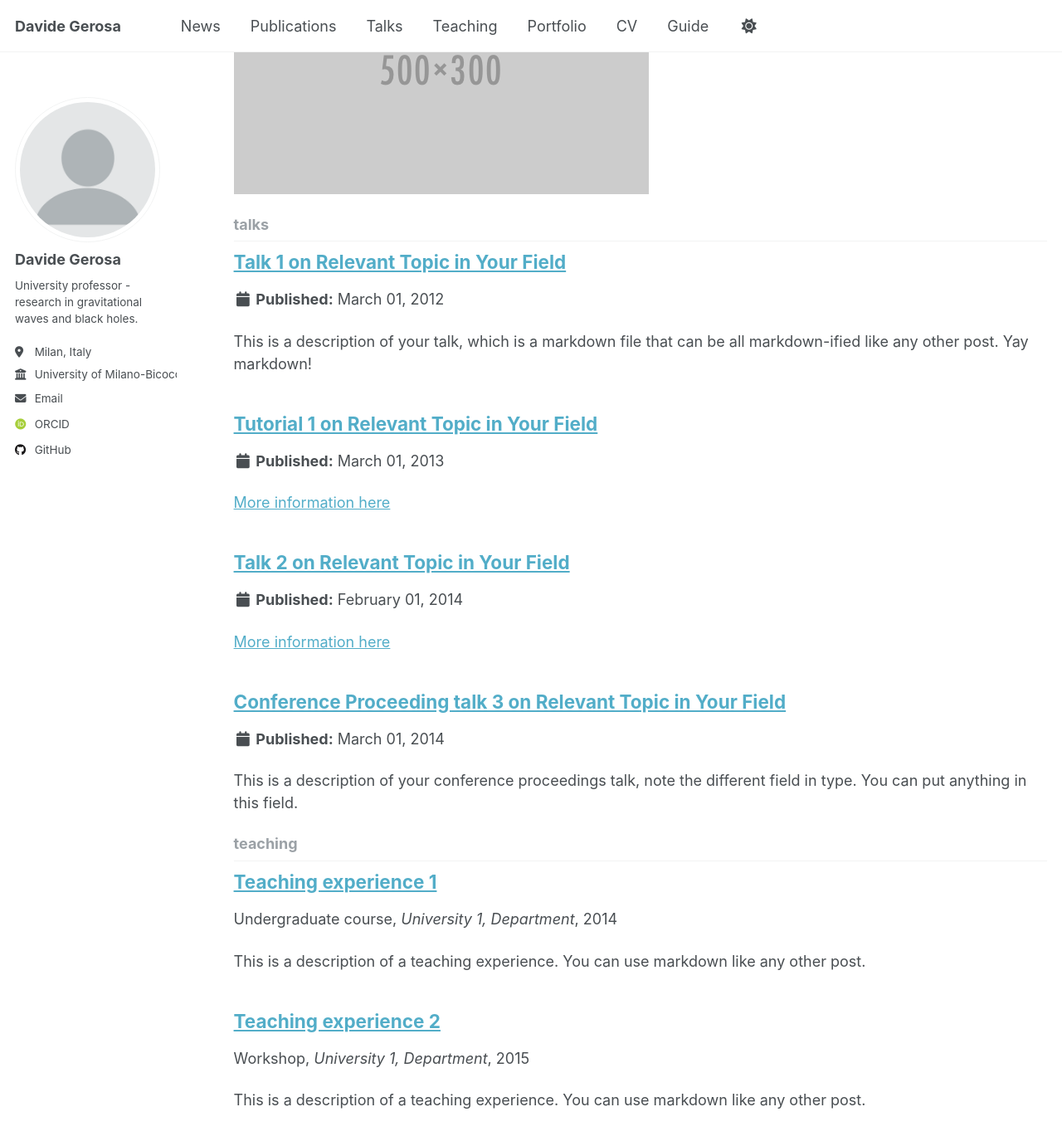
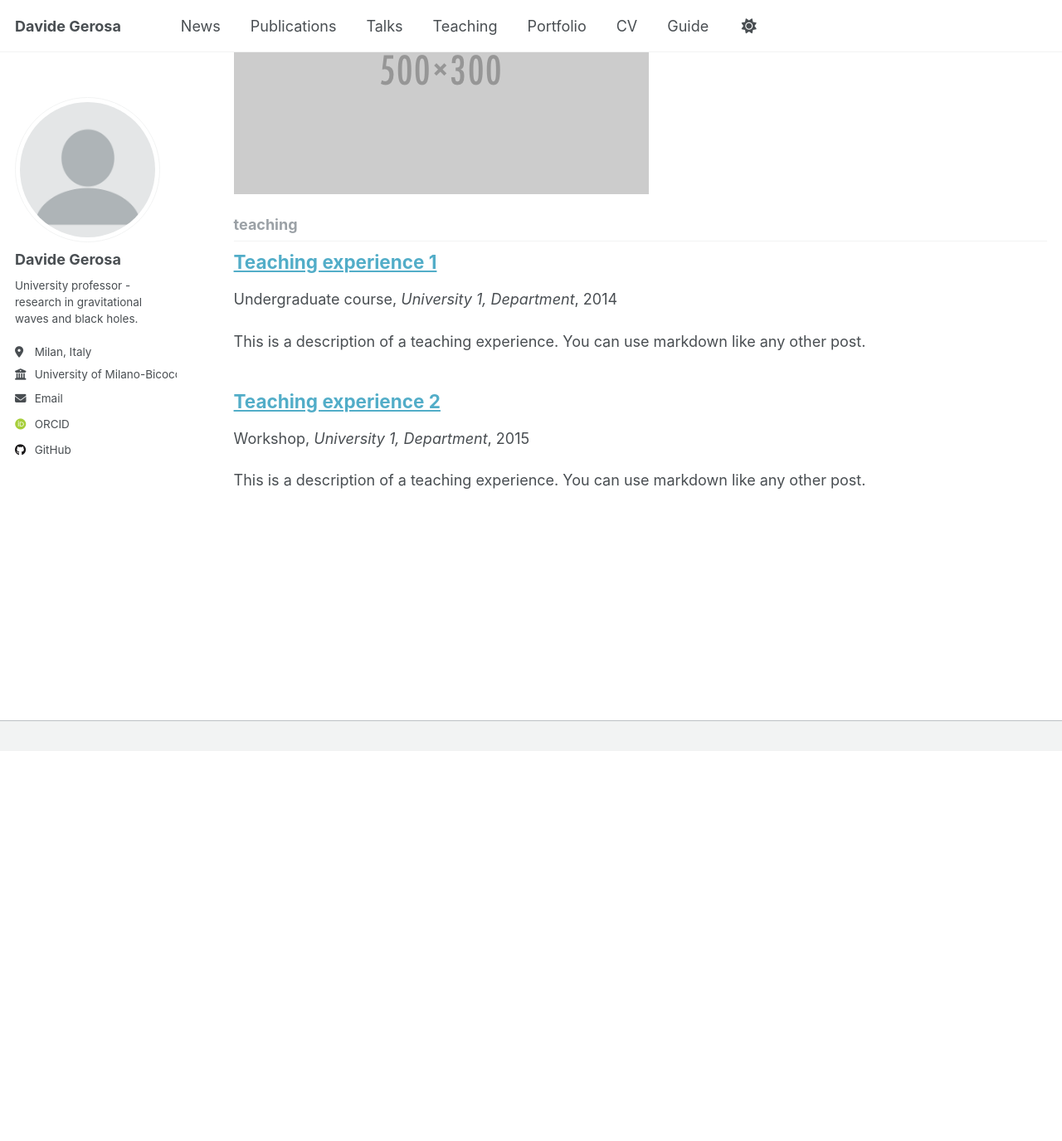
Before and after one commit to dgerosa/website, a Jekyll site: the page built from _pages/collection-archive.html, in a window 1280 px wide and 1400 px high, scrolled down 851 px. Shown: the top 1375 px of the window at 83% size. Built offline with Jekyll 4.4.1, drawn with Linux system fonts in a browser that asks for light colours; some web fonts are replaced; after the commit the page ends 1756 px from its top, so only the background shows below that.

Commit message:
Fri Jun  6 06:17:01 EDT 2025

```diff
--- a/_config.yml
+++ b/_config.yml
@@ -223,9 +223,9 @@
   portfolio:
     output: true
     permalink: /:collection/:path/
-  talks:
-    output: true
-    permalink: /:collection/:path/
+  # talks:
+  #   output: true
+  #   permalink: /:collection/:path/
 
 
 # These settings control how pages and collections are included in the site
@@ -276,13 +276,13 @@
       share: true
       comment: true
   # _talks
-  - scope:
-      path: ""
-      type: talks
-    values:
-      layout: talk
-      author_profile: true
-      share: true
+  # - scope:
+  #     path: ""
+  #     type: talks
+  #   values:
+  #     layout: talk
+  #     author_profile: true
+  #     share: true
 
 
 # Sass/SCSS
--- a/_talks/2012-03-01-talk-1.md
+++ /dev/null
@@ -1,11 +0,0 @@
----
-title: "Talk 1 on Relevant Topic in Your Field"
-collection: talks
-type: "Talk"
-permalink: /talks/2012-03-01-talk-1
-venue: "UC San Francisco, Department of Testing"
-date: 2012-03-01
-location: "San Francisco, CA, USA"
----
-
-This is a description of your talk, which is a markdown file that can be all markdown-ified like any other post. Yay markdown!
--- a/_talks/2013-03-01-tutorial-1.md
+++ /dev/null
@@ -1,13 +0,0 @@
----
-title: "Tutorial 1 on Relevant Topic in Your Field"
-collection: talks
-type: "Tutorial"
-permalink: /talks/2013-03-01-tutorial-1
-venue: "UC-Berkeley Institute for Testing Science"
-date: 2013-03-01
-location: "Berkeley, CA, USA"
----
-
-[More information here](http://exampleurl.com)
-
-This is a description of your tutorial, note the different field in type. This is a markdown files that can be all markdown-ified like any other post. Yay markdown!
--- a/_talks/2014-02-01-talk-2.md
+++ /dev/null
@@ -1,13 +0,0 @@
----
-title: "Talk 2 on Relevant Topic in Your Field"
-collection: talks
-type: "Talk"
-permalink: /talks/2014-02-01-talk-2
-venue: "London School of Testing"
-date: 2014-02-01
-location: "London, UK"
----
-
-[More information here](http://example2.com)
-
-This is a description of your talk, which is a markdown files that can be all markdown-ified like any other post. Yay markdown!
--- a/_talks/2014-03-01-talk-3.md
+++ /dev/null
@@ -1,11 +0,0 @@
----
-title: "Conference Proceeding talk 3 on Relevant Topic in Your Field"
-collection: talks
-type: "Conference proceedings talk"
-permalink: /talks/2014-03-01-talk-3
-venue: "Testing Institute of America 2014 Annual Conference"
-date: 2014-03-01
-location: "Los Angeles, CA, USA"
----
-
-This is a description of your conference proceedings talk, note the different field in type. You can put anything in this field.
```
Also changed, not shown: _pages/talks.html (deleted, +0 -16 lines).
